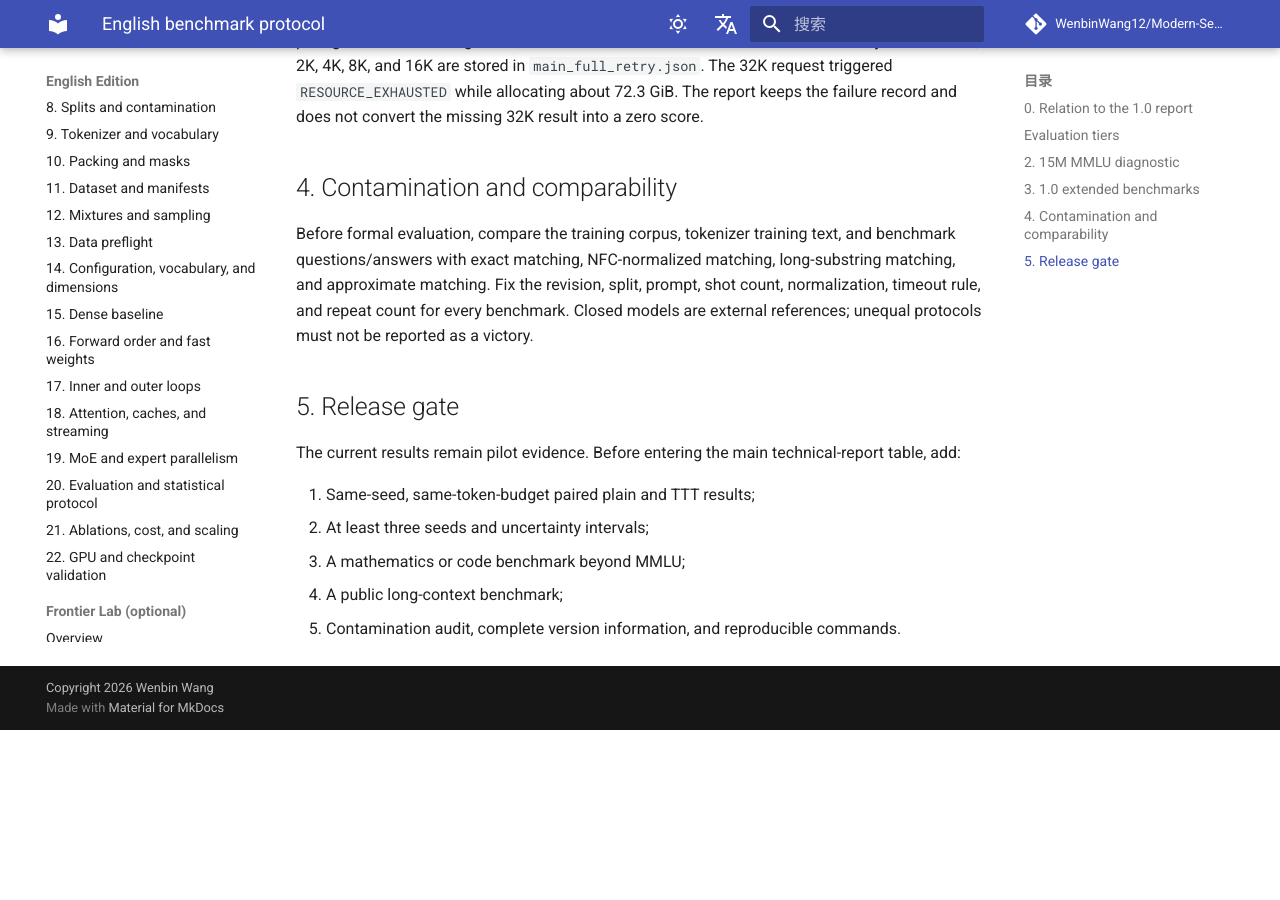
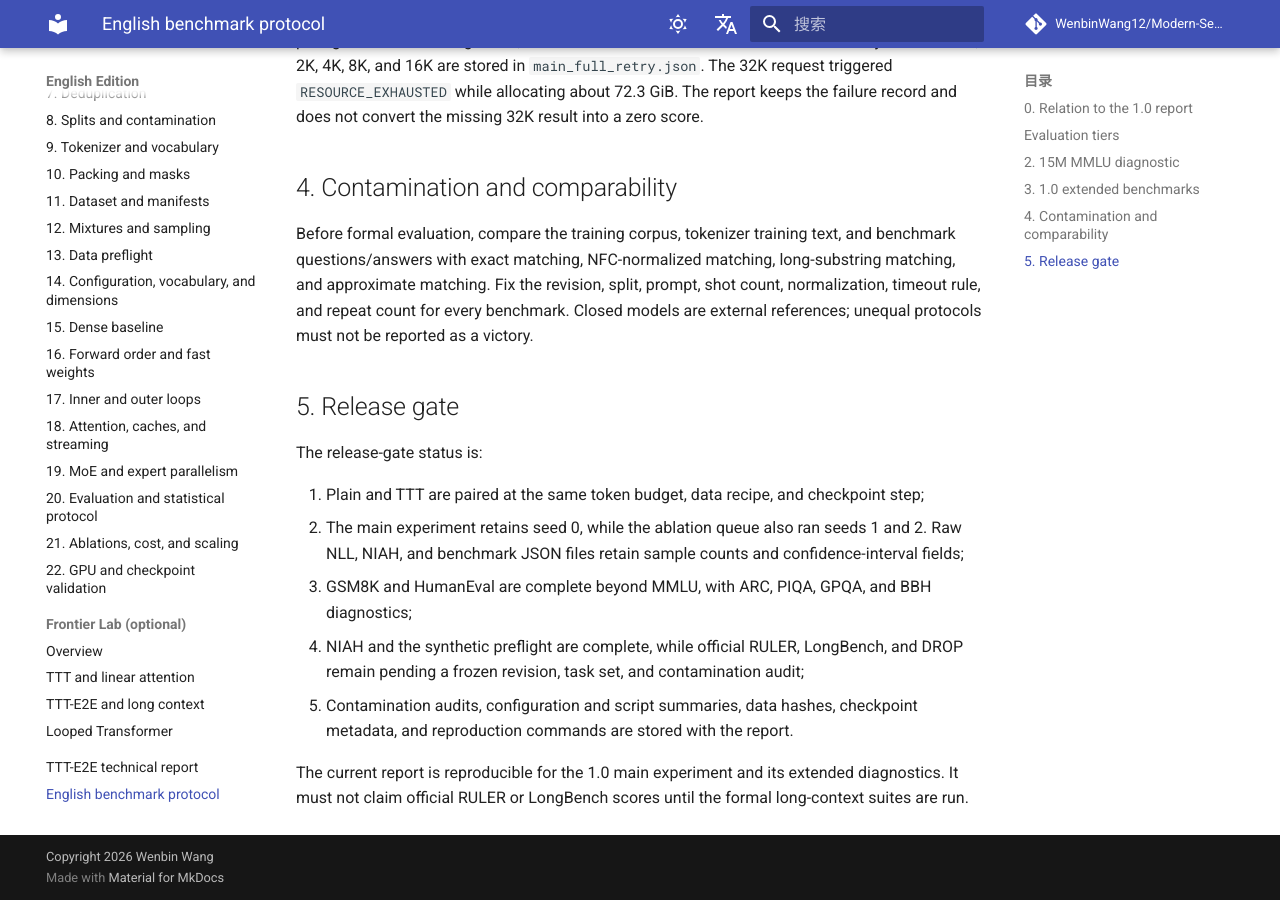
Before and after one commit to WenbinWang12/Modern-Sequence-Models-from-Scratch, an MkDocs documentation site: the page built from docs/reports/benchmark_protocol_en.md, in a window 1280 px wide and 900 px high, scrolled down 4048 px. Built offline with MkDocs 1.6.1 and Material for MkDocs 9.7.7, drawn with Linux system fonts in a browser that asks for light colours; comment, search, counter and statistics services are not loaded; before the commit the page ends 4778 px from its top, so only the background shows below that.

Commit message:
Update benchmark release gate status

```diff
--- a/docs/reports/benchmark_protocol.md
+++ b/docs/reports/benchmark_protocol.md
@@ -103,10 +103,12 @@ TTT no-adapt 的 100 题诊断为 ARC 24/100、PIQA 55/100、GPQA 17/65、GSM8K
 
 ## 5. Release gate
 
-当前结果仍属于 pilot。进入技术报告主表前，需要补齐：
+Release gate 的当前状态如下：
 
-1. 与 plain baseline 的同 seed、同 token budget 配对结果；
-2. 至少三个随机种子和置信区间；
-3. MMLU 之外的一项数学或代码 benchmark；
-4. 至少一项公开长上下文 benchmark；
-5. 数据污染审计、完整版本信息和可复现实验命令。
+1. plain baseline 与 TTT 已在相同 token budget、数据配方和检查点步数下配对；
+2. 主实验保留 seed 0，消融队列还运行了 seed 1 和 seed 2，并在 NLL、NIAH 和 benchmark 原始 JSON 中保留样本数与置信区间字段；
+3. 已完成 MMLU 之外的 GSM8K 和 HumanEval，另有 ARC、PIQA、GPQA 与 BBH 诊断；
+4. NIAH 和 synthetic preflight 已完成，但正式 RULER、LongBench、DROP 仍待固定 revision、任务集合和污染审计后运行；
+5. 数据污染审计、配置与脚本摘要、数据哈希、检查点元数据和复现实验命令已随报告保存。
+
+因此当前报告可以复现 1.0 主实验和扩展诊断，但在正式长上下文套件完成前，不应声称覆盖 RULER 或 LongBench 的官方分数。
--- a/docs/reports/benchmark_protocol_en.md
+++ b/docs/reports/benchmark_protocol_en.md
@@ -91,10 +91,12 @@ Before formal evaluation, compare the training corpus, tokenizer training text,
 
 ## 5. Release gate
 
-The current results remain pilot evidence. Before entering the main technical-report table, add:
+The release-gate status is:
 
-1. Same-seed, same-token-budget paired plain and TTT results;
-2. At least three seeds and uncertainty intervals;
-3. A mathematics or code benchmark beyond MMLU;
-4. A public long-context benchmark;
-5. Contamination audit, complete version information, and reproducible commands.
+1. Plain and TTT are paired at the same token budget, data recipe, and checkpoint step;
+2. The main experiment retains seed 0, while the ablation queue also ran seeds 1 and 2. Raw NLL, NIAH, and benchmark JSON files retain sample counts and confidence-interval fields;
+3. GSM8K and HumanEval are complete beyond MMLU, with ARC, PIQA, GPQA, and BBH diagnostics;
+4. NIAH and the synthetic preflight are complete, while official RULER, LongBench, and DROP remain pending a frozen revision, task set, and contamination audit;
+5. Contamination audits, configuration and script summaries, data hashes, checkpoint metadata, and reproduction commands are stored with the report.
+
+The current report is reproducible for the 1.0 main experiment and its extended diagnostics. It must not claim official RULER or LongBench scores until the formal long-context suites are run.
```
